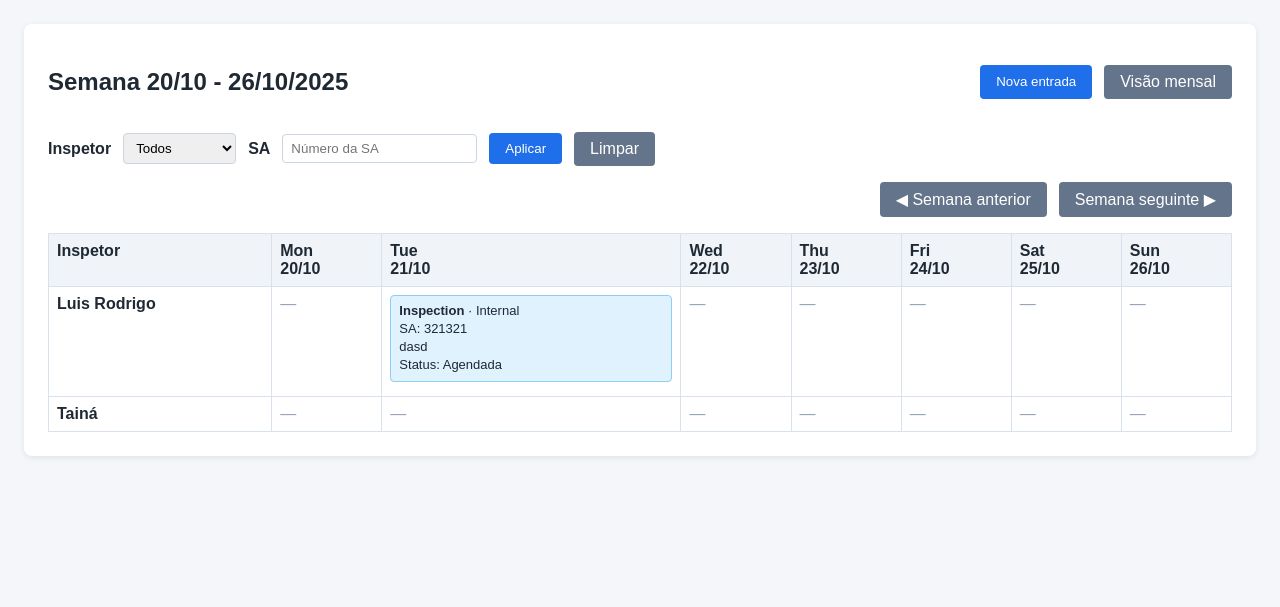
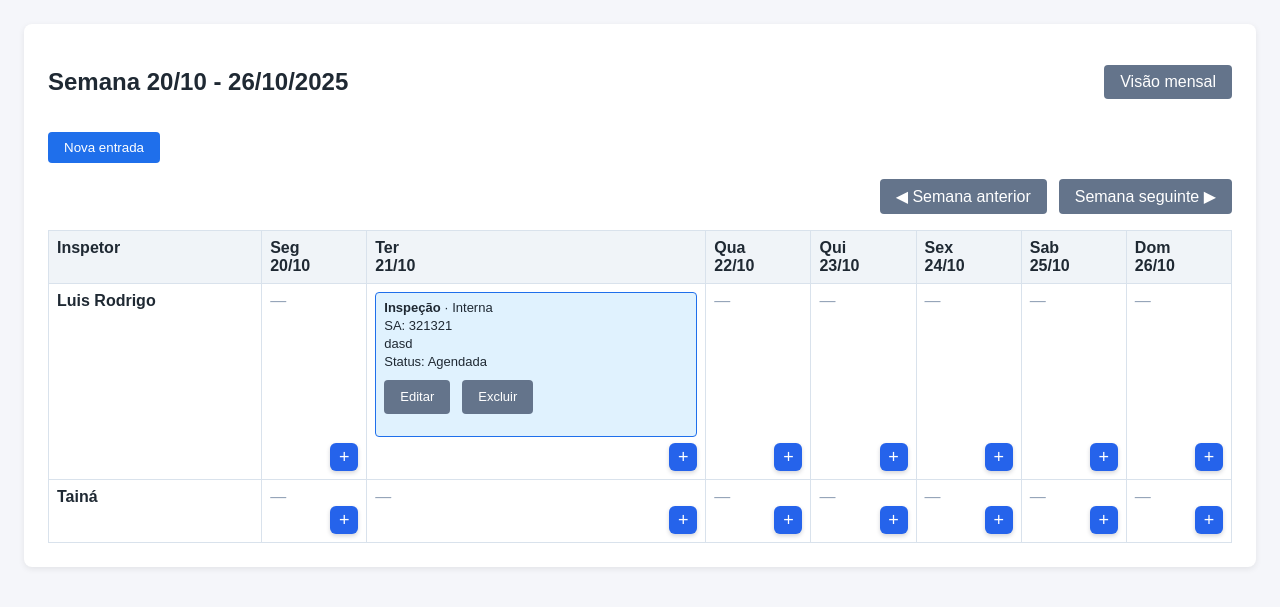
Before and after one commit to FredMattiuzzo/CONTROLE-INSPECAO, a Django app: page / in a window 1280 px wide. Shown: the part 73-680 px from the top of the page. Run offline with Django 5.2, Linux system fonts and the light colour scheme; a user stored in the database is signed in; data comes from the database, SQL or seed files in the repository; both versions use the stored data as it was after the commit.

Commit message:
Primeiro MVP

```diff
--- a/sai_project/settings.py
+++ b/sai_project/settings.py
@@ -25,7 +25,7 @@ SECRET_KEY = 'django-insecure-h!vl0ay*r^o8vuc0no(k@xsw(u1a@2kr_gy_2gux6n+fc81r6#
 # SECURITY WARNING: don't run with debug turned on in production!
 DEBUG = True
 
-ALLOWED_HOSTS = []
+ALLOWED_HOSTS = ['10.1.1.39']
 
 
 # Application definition
@@ -103,9 +103,9 @@ AUTH_PASSWORD_VALIDATORS = [
 # Internationalization
 # https://docs.djangoproject.com/en/5.2/topics/i18n/
 
-LANGUAGE_CODE = 'en-us'
+LANGUAGE_CODE = 'pt-br'
 
-TIME_ZONE = 'UTC'
+TIME_ZONE = 'America/Sao_Paulo'
 
 USE_I18N = True
 
--- a/schedule/forms.py
+++ b/schedule/forms.py
@@ -26,6 +26,24 @@ class ScheduleEntryForm(forms.ModelForm):
         self.fields["status"].required = False
         self.fields["inspection_type"].required = False
         self.fields["sa_number"].required = False
+
+        self.fields["entry_type"].label = "Tipo de entrada"
+        self.fields["inspector"].label = "Inspetor"
+        self.fields["date"].label = "Data"
+        self.fields["sa_number"].label = "SA"
+        self.fields["content"].label = "Descrição"
+        self.fields["inspection_type"].label = "Tipo de inspeção"
+        self.fields["status"].label = "Status"
+
+        self.fields["entry_type"].choices = [("", "Selecione"), *[
+            choice for choice in self.fields["entry_type"].choices if choice[0]
+        ]]
+        self.fields["inspection_type"].choices = [("", "Selecione"), *[
+            choice for choice in self.fields["inspection_type"].choices if choice[0]
+        ]]
+        self.fields["status"].choices = [("", "Selecione"), *[
+            choice for choice in self.fields["status"].choices if choice[0]
+        ]]
 
         available_inspectors = (
             InspectorProfile.objects.filter(is_active=True)
@@ -59,7 +77,11 @@ class ScheduleEntryForm(forms.ModelForm):
         )
 
     def _user_is_manager(self):
-        return bool(self.schedule_user and self.schedule_user.role == User.ROLE_MANAGER)
+        if self.schedule_user and self.schedule_user.role == User.ROLE_MANAGER:
+            return True
+        if getattr(self.auth_user, "is_staff", False):
+            return True
+        return False
 
     @staticmethod
     def _resolve_schedule_user(auth_user):
--- a/schedule/templates/schedule/base.html
+++ b/schedule/templates/schedule/base.html
@@ -16,14 +16,15 @@
         .actions a.secondary { background: #64748b; }
     a.secondary { display: inline-block; background: #64748b; color: #fff; padding: 8px 16px; border-radius: 4px; text-decoration: none; }
         table { width: 100%; border-collapse: collapse; }
-        th, td { border: 1px solid #d9e2ec; padding: 8px; vertical-align: top; }
+    th, td { border: 1px solid #d9e2ec; padding: 8px; vertical-align: top; }
+    td.entry-cell { position: relative; padding-bottom: 36px; }
         th { background: #f0f4f8; text-align: left; }
-        .entry { border-radius: 4px; padding: 6px 8px; margin-bottom: 6px; font-size: 13px; line-height: 1.4; }
-        .entry.inspection { background: #e0f2fe; border: 1px solid #90cdf4; }
-        .entry.absence { background: #ffe8d9; border: 1px solid #f6ad55; }
-        .status-agendada { border-left: 4px solid #1f6feb; }
-        .status-concluida { border-left: 4px solid #16a34a; text-decoration: line-through; }
-        .status-reprovada { border-left: 4px solid #dc2626; text-decoration: line-through; }
+    .entry { border-radius: 4px; padding: 6px 8px; margin-bottom: 6px; font-size: 13px; line-height: 1.4; border: 1px solid transparent; }
+    .entry.inspection { background: #e0f2fe; border-color: #90cdf4; }
+    .entry.absence { background: #ffe8d9; border-color: #f6ad55; }
+    .entry.status-agendada { border-color: #1f6feb; }
+    .entry.status-concluida { background: #dcfce7; border-color: #16a34a; color: #14532d; }
+    .entry.status-reprovada { background: #fee2e2; border-color: #dc2626; color: #7f1d1d; }
         form.inline { display: flex; gap: 12px; flex-wrap: wrap; align-items: center; }
         form.inline label { font-weight: bold; }
         form.inline select, form.inline input { padding: 6px 8px; border-radius: 4px; border: 1px solid #cbd5e1; }
@@ -41,7 +42,8 @@
         .field-group label { font-weight: bold; display: block; margin-bottom: 6px; }
         .field-group input, .field-group select, .field-group textarea { width: 100%; padding: 8px; border-radius: 4px; border: 1px solid #cbd5e1; }
         .field-errors { margin-top: 4px; color: #dc2626; font-size: 13px; }
-        .cell-action { margin-top: 8px; background: #2563eb; color: #fff; border: none; border-radius: 4px; padding: 6px 10px; cursor: pointer; font-size: 12px; }
+    .cell-action { position: absolute; right: 8px; bottom: 8px; background: #2563eb; color: #fff; border: none; border-radius: 6px; width: 28px; height: 28px; display: flex; align-items: center; justify-content: center; cursor: pointer; font-size: 18px; line-height: 1; box-shadow: 0 2px 4px rgba(15, 23, 42, 0.18); }
+    .cell-action:hover { background: #1d4ed8; }
     </style>
     {% block extra_head %}{% endblock %}
 </head>
--- a/schedule/templates/schedule/monthly.html
+++ b/schedule/templates/schedule/monthly.html
@@ -57,7 +57,7 @@
             {% for week in weeks %}
                 <tr>
                     {% for cell in week %}
-                        <td class="{% if not cell.is_current_month %}empty{% endif %}">
+                        <td class="entry-cell {% if not cell.is_current_month %}empty{% endif %}">
                             <div><strong>{{ cell.date|date:"d/m" }}</strong></div>
                             {% if cell.is_current_month %}
                                 {% if cell.entries %}
@@ -90,7 +90,7 @@
                                             data-open-entry
                                             data-target-date="{{ cell.date|date:'Y-m-d' }}"
                                             {% if selected_inspector %}data-target-inspector="{{ selected_inspector.pk }}"{% elif current_inspector %}data-target-inspector="{{ current_inspector.pk }}"{% endif %}>
-                                        Adicionar
+                                        +
                                     </button>
                                     <noscript>
                                         <a href="{% url 'schedule:entry_create' %}?date={{ cell.date|date:'Y-m-d' }}{% if selected_inspector %}&inspector={{ selected_inspector.pk }}{% elif current_inspector %}&inspector={{ current_inspector.pk }}{% endif %}&next={{ request.get_full_path|urlencode }}" class="secondary small">Adicionar</a>
--- a/schedule/templates/schedule/weekly.html
+++ b/schedule/templates/schedule/weekly.html
@@ -7,34 +7,19 @@
     <div class="calendar-header">
         <h2>Semana {{ week_start|date:"d/m" }} - {{ week_end|date:"d/m/Y" }}</h2>
         <div class="actions">
-            <button type="button" id="open-entry-modal"
-                    data-open-entry
-                    {% if selected_inspector %}data-target-inspector="{{ selected_inspector.pk }}"{% elif current_inspector %}data-target-inspector="{{ current_inspector.pk }}"{% endif %}
-                    >Nova entrada</button>
-            <noscript>
-                <a href="{% url 'schedule:entry_create' %}?next={{ request.get_full_path|urlencode }}" class="secondary">Nova entrada</a>
-            </noscript>
             <a href="{% url 'schedule:monthly_schedule' %}{% if selected_inspector or sa_filter %}?{% endif %}{% if selected_inspector %}inspector={{ selected_inspector.pk }}{% endif %}{% if selected_inspector and sa_filter %}&{% endif %}{% if sa_filter %}sa={{ sa_filter|urlencode }}{% endif %}" class="secondary">Visão mensal</a>
         </div>
     </div>
 
-    <form method="get" class="inline" aria-label="Filtros do calendário">
-        <label for="id_inspector_filter">Inspetor</label>
-        <select name="inspector" id="id_inspector_filter">
-            <option value="">Todos</option>
-            {% for inspector_option in inspectors %}
-                <option value="{{ inspector_option.pk }}" {% if selected_inspector and inspector_option.pk == selected_inspector.pk %}selected{% endif %}>
-                    {{ inspector_option.full_name }}
-                </option>
-            {% endfor %}
-        </select>
-
-        <label for="id_sa_filter">SA</label>
-        <input type="text" name="sa" id="id_sa_filter" value="{{ sa_filter }}" placeholder="Número da SA" />
-
-        <button type="submit">Aplicar</button>
-        <a class="secondary" href="{% url 'schedule:weekly_schedule' %}">Limpar</a>
-    </form>
+    <div class="actions" style="margin-bottom: 16px;">
+        <button type="button" id="open-entry-modal"
+                data-open-entry
+                {% if selected_inspector %}data-target-inspector="{{ selected_inspector.pk }}"{% elif current_inspector %}data-target-inspector="{{ current_inspector.pk }}"{% endif %}
+                >Nova entrada</button>
+        <noscript>
+            <a href="{% url 'schedule:entry_create' %}?next={{ request.get_full_path|urlencode }}" class="secondary">Nova entrada</a>
+        </noscript>
+    </div>
 
     <div class="actions" style="justify-content: flex-end;">
         <a class="secondary" href="?week={{ previous_offset }}{% if selected_inspector %}&inspector={{ selected_inspector.pk }}{% endif %}{% if sa_filter %}&sa={{ sa_filter|urlencode }}{% endif %}">◀ Semana anterior</a>
@@ -55,7 +40,7 @@
                 <tr>
                     <td><strong>{{ row.inspector.full_name }}</strong></td>
                     {% for day, entries in row.day_entries %}
-                        <td>
+                        <td class="entry-cell">
                             {% if entries %}
                                 {% for entry in entries %}
                                     {% with entry.entry_type|lower as entry_type_class %}
@@ -85,7 +70,7 @@
                                         data-open-entry
                                         data-target-date="{{ day|date:'Y-m-d' }}"
                                         data-target-inspector="{{ row.inspector.pk }}">
-                                    Adicionar
+                                    +
                                 </button>
                                 <noscript>
                                     <a href="{% url 'schedule:entry_create' %}?date={{ day|date:'Y-m-d' }}&inspector={{ row.inspector.pk }}&next={{ request.get_full_path|urlencode }}" class="secondary small">Adicionar</a>
--- a/schedule/views.py
+++ b/schedule/views.py
@@ -26,7 +26,10 @@ class ScheduleUserMixin(LoginRequiredMixin):
 
     def is_manager(self):
         schedule_user = self.get_schedule_user()
-        return bool(schedule_user and schedule_user.role == User.ROLE_MANAGER)
+        if schedule_user and schedule_user.role == User.ROLE_MANAGER:
+            return True
+        auth_user = getattr(self.request, "user", None)
+        return bool(getattr(auth_user, "is_staff", False))
 
     def get_inspector_profile(self):
         if not hasattr(self, "_inspector_profile"):
@@ -100,6 +103,14 @@ class ScheduleFilterMixin(ScheduleUserMixin):
 
 class WeeklyScheduleView(ScheduleFilterMixin, TemplateView):
     template_name = "schedule/weekly.html"
+    filters_enabled = False
+
+    def base_context(self):
+        base = super().base_context()
+        if not self.filters_enabled:
+            base["selected_inspector"] = None
+            base["sa_filter"] = ""
+        return base
 
     def get_week_offset(self):
         if not hasattr(self, "_week_offset"):
@@ -122,7 +133,9 @@ class WeeklyScheduleView(ScheduleFilterMixin, TemplateView):
         end_date = start_date + timedelta(days=6)
         queryset = ScheduleEntry.objects.select_related("inspector", "inspector__user", "concluded_by")
         queryset = queryset.filter(date__range=(start_date, end_date))
-        queryset, inspector, _ = self.apply_filters(queryset)
+        inspector = None
+        if self.filters_enabled:
+            queryset, inspector, _ = self.apply_filters(queryset)
         entries = list(queryset)
         return entries, inspector
 
```
Also changed, not shown: schedule/models.py (+6 -6 lines), db.sqlite3.
